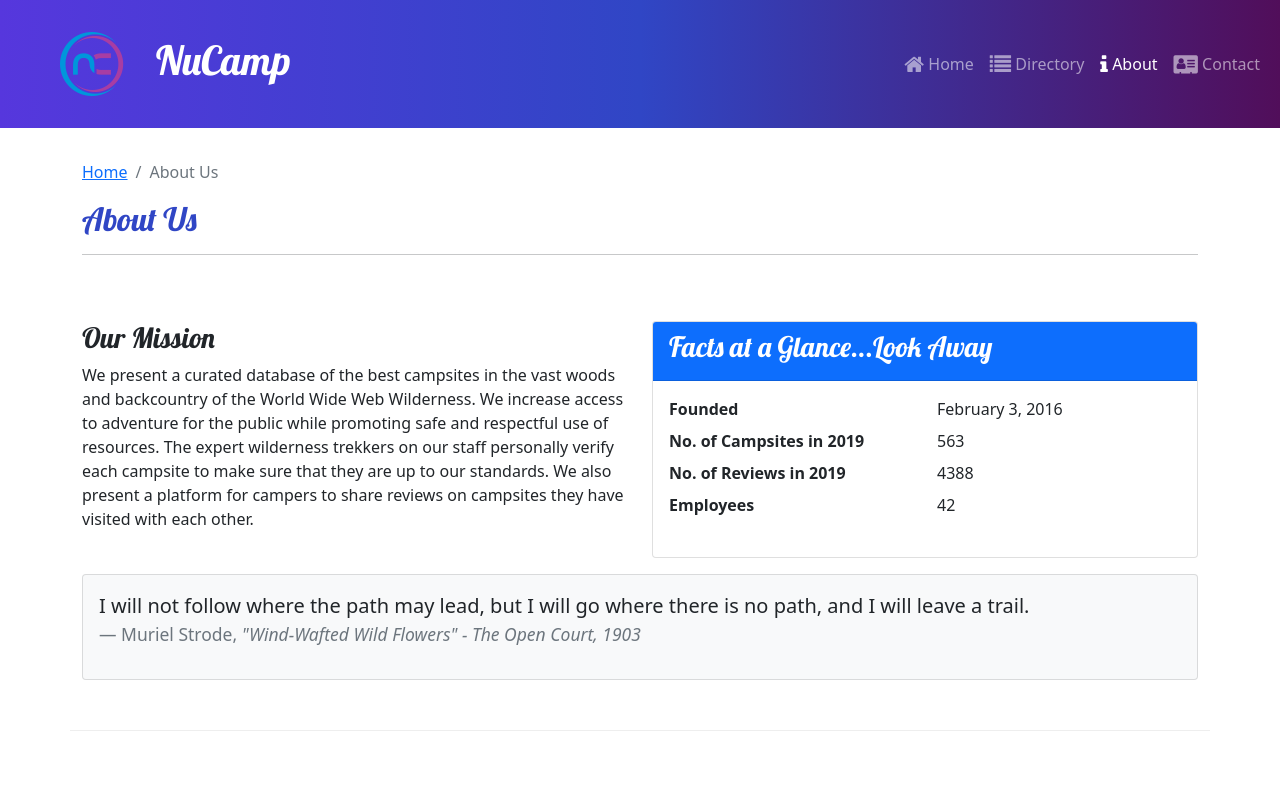
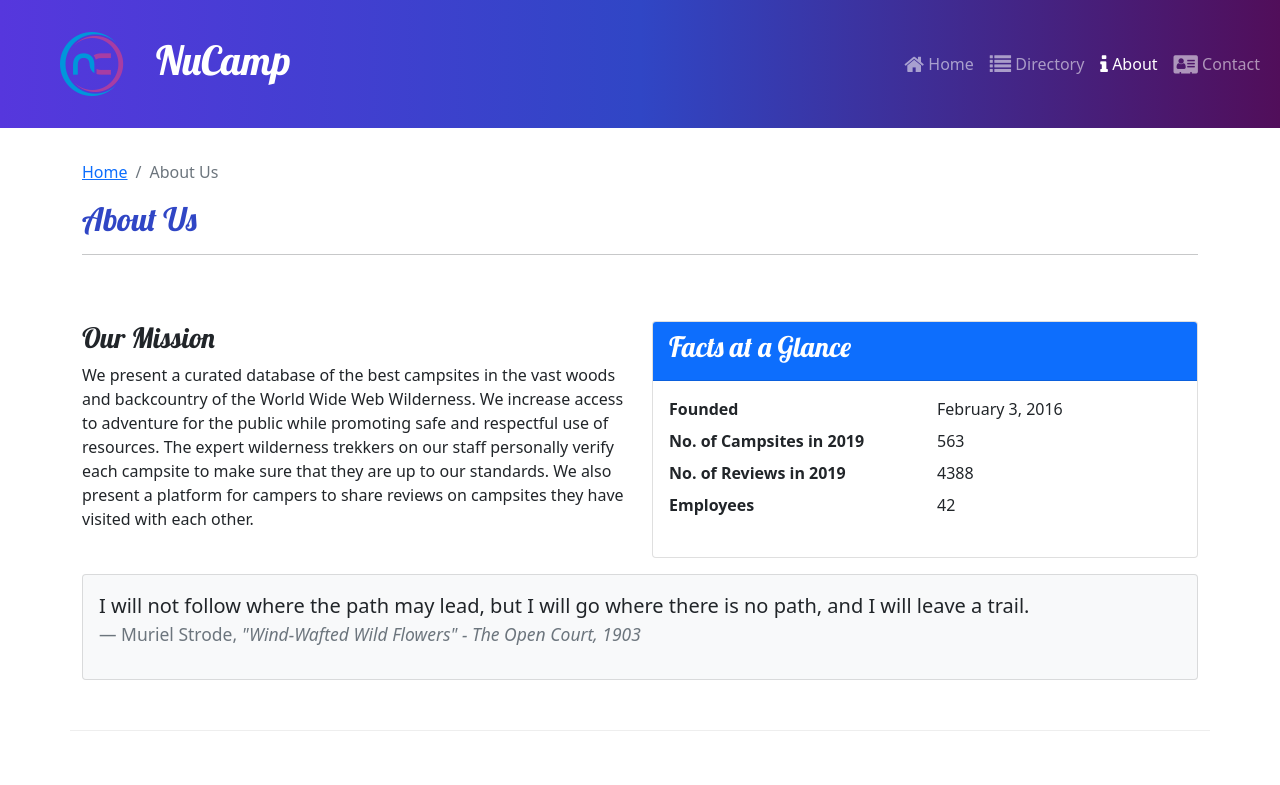
Before and after one commit to PGA-dev/NC_R, a React (Create React App) app: page /about in a window 1280 px wide. Shown: the top 785 px of the page. Built offline with nearby package versions, Linux system fonts and the light colour scheme.

Commit message:
updated the Facts at a Glance to take out joke code

```diff
--- a/src/pages/AboutPage.js
+++ b/src/pages/AboutPage.js
@@ -24,7 +24,7 @@ const AboutPage = () => {
                     <Card>
                         <CardHeader className='bg-primary text-white'>
                             <h3>
-                                Facts at a Glance...Look Away
+                                Facts at a Glance
                             </h3>
                         </CardHeader>
                         <CardBody>
```
